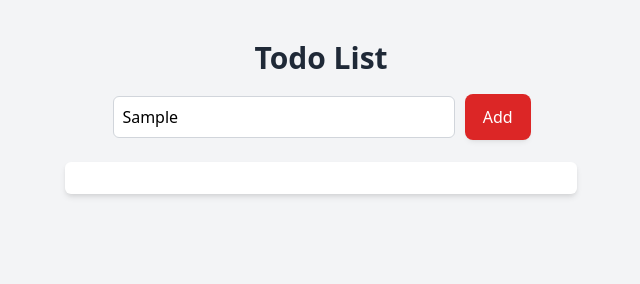
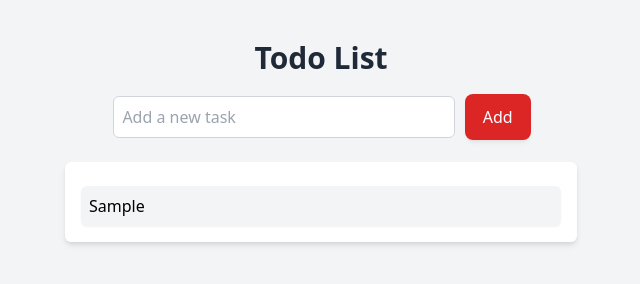
Before and after one commit to MnabiE/Todo-list, a website: page src/index.html in a window 1280 px wide. Both pictures are taken after typing "Sample" into the empty fields and a click on the button "Add". Shown: the whole page, without its empty margins (319-959 px from the left). Drawn offline with nearby package versions, Linux system fonts and the light colour scheme.

Commit message:
the appendChild added

```diff
--- a/src/index.html
+++ b/src/index.html
@@ -30,7 +30,9 @@
       para.innerText = inputField.value;
       para.classList.add('p-2', 'bg-gray-100', 'mt-2', 'rounded-md', 'flex', 'justify-between', 'items-center', 'shadow-sm');
 
+      toContainer.appendChild(para);
 
+      inputField.value = '';
     });
   </script>
 </body>
```
